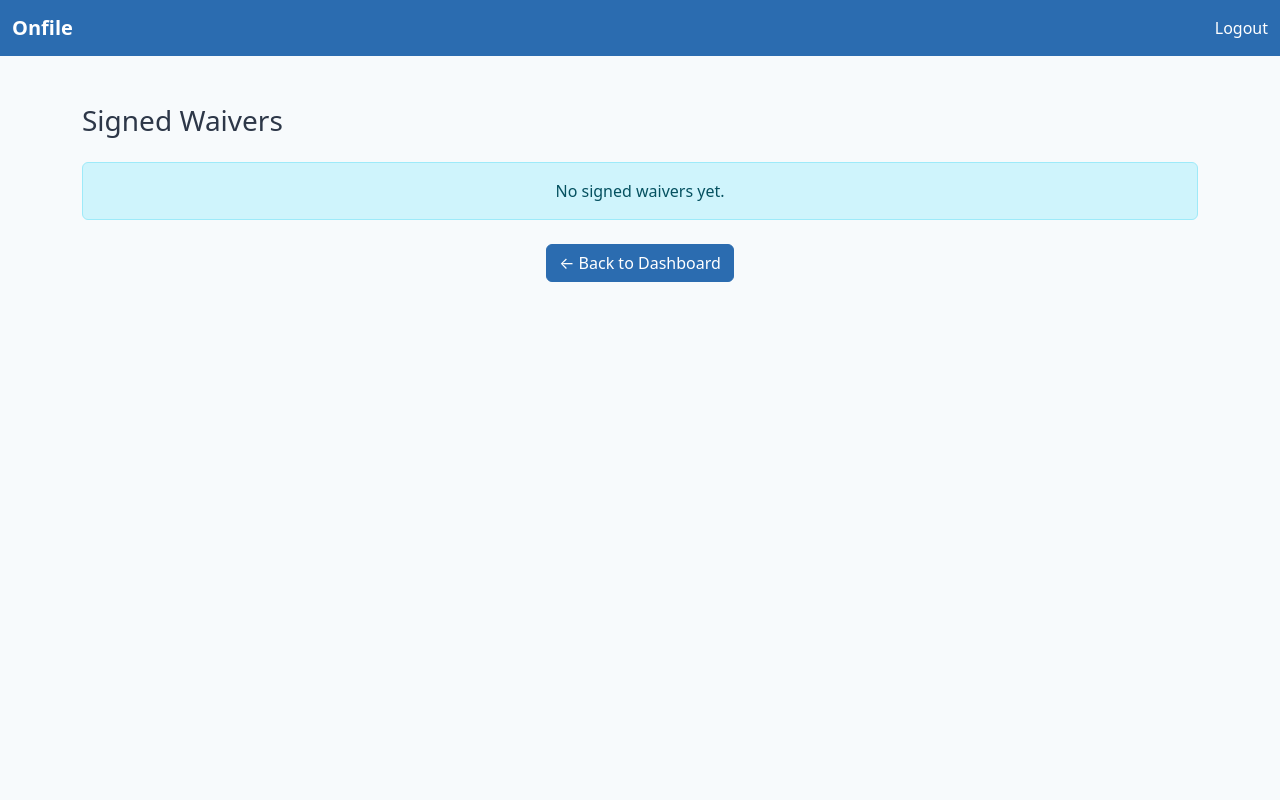
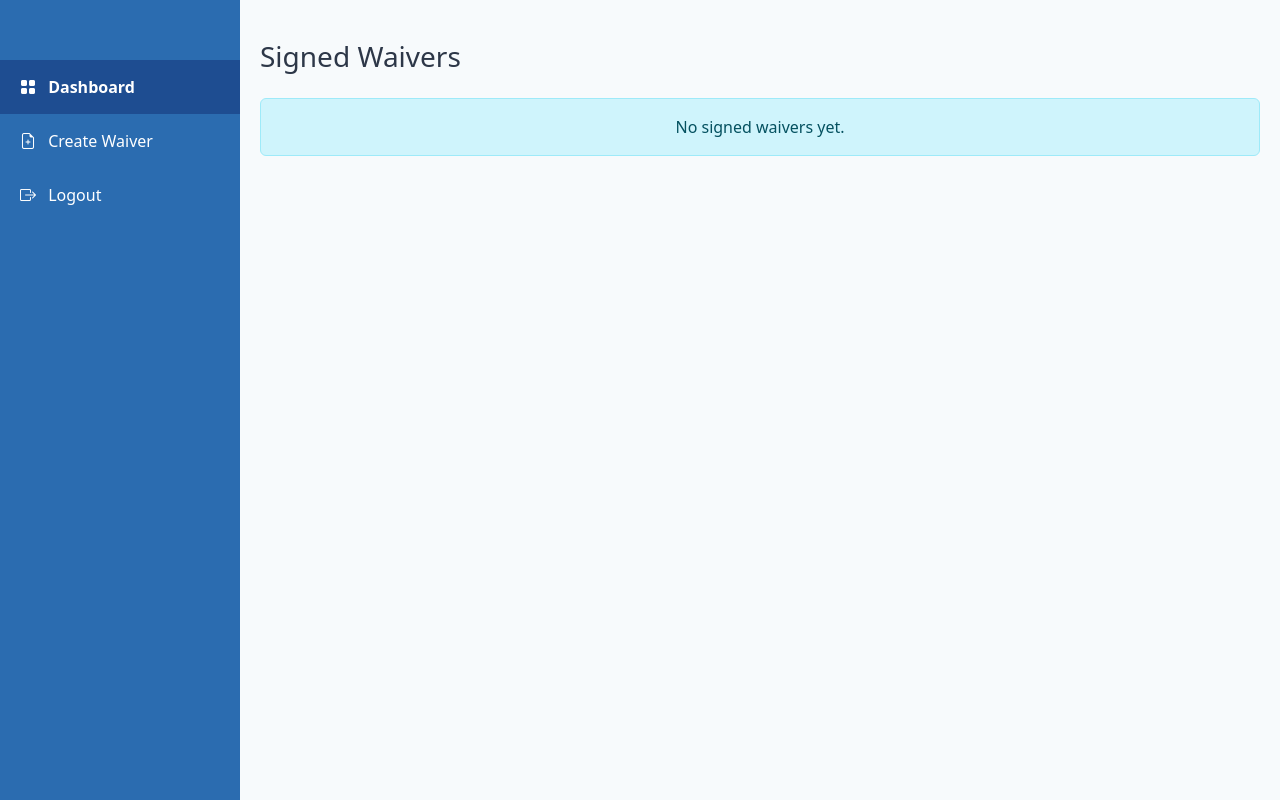
Before and after one commit to JoeC16/onfile-mvp, a Flask app: page /signed in a window 1280 px wide. Run offline with Flask 3, Linux system fonts and the light colour scheme; the visitor is signed in with stand-in values (Sample User, id 1); data that the repository does not hold is empty.

Commit message:
Update signed_waivers.html

```diff
--- a/templates/signed_waivers.html
+++ b/templates/signed_waivers.html
@@ -7,20 +7,39 @@
   <link
     href="https://cdn.jsdelivr.net/npm/bootstrap@5.3.0/dist/css/bootstrap.min.css"
     rel="stylesheet">
+  <link
+    href="https://cdn.jsdelivr.net/npm/bootstrap-icons@1.10.5/font/bootstrap-icons.css"
+    rel="stylesheet">
   <style>
     body {
       background-color: #f7fafc;
       color: #2d3748;
     }
-    .navbar {
+    .sidebar {
+      height: 100vh;
+      width: 240px;
+      position: fixed;
+      top: 0;
+      left: 0;
       background-color: #2b6cb0;
+      padding-top: 60px;
     }
-    .navbar-brand {
+    .sidebar a {
+      display: block;
       color: white;
+      padding: 15px 20px;
+      text-decoration: none;
+    }
+    .sidebar a:hover {
+      background-color: #24539a;
+    }
+    .sidebar a.active {
+      background-color: #1e4d91;
       font-weight: bold;
     }
-    .nav-link {
-      color: white !important;
+    .main-content {
+      margin-left: 240px;
+      padding: 40px 20px;
     }
     .card {
       border: none;
@@ -39,21 +58,37 @@
       background-color: #2b6cb0;
       color: white;
     }
+    @media (max-width: 768px) {
+      .sidebar {
+        width: 100%;
+        height: auto;
+        position: relative;
+        padding-top: 0;
+      }
+      .main-content {
+        margin-left: 0;
+        padding-top: 20px;
+      }
+    }
   </style>
 </head>
 <body>
 
-  <!-- Navbar -->
-  <nav class="navbar navbar-expand-lg">
-    <div class="container-fluid">
-      <a class="navbar-brand" href="/dashboard">Onfile</a>
-      <div class="d-flex">
-        <a href="/logout" class="nav-link">Logout</a>
-      </div>
-    </div>
-  </nav>
+  <!-- Sidebar -->
+  <div class="sidebar">
+    <a href="/dashboard" class="active">
+      <i class="bi bi-grid-fill me-2"></i> Dashboard
+    </a>
+    <a href="/create_waiver">
+      <i class="bi bi-file-earmark-plus me-2"></i> Create Waiver
+    </a>
+    <a href="/logout">
+      <i class="bi bi-box-arrow-right me-2"></i> Logout
+    </a>
+  </div>
 
-  <div class="container mt-5">
+  <!-- Main Content -->
+  <div class="main-content">
     <h3 class="mb-4">Signed Waivers</h3>
 
     {% if signed %}
@@ -77,10 +112,6 @@
         No signed waivers yet.
       </div>
     {% endif %}
-
-    <div class="text-center mt-4">
-      <a href="/dashboard" class="btn btn-primary">← Back to Dashboard</a>
-    </div>
   </div>
 
 </body>
```
